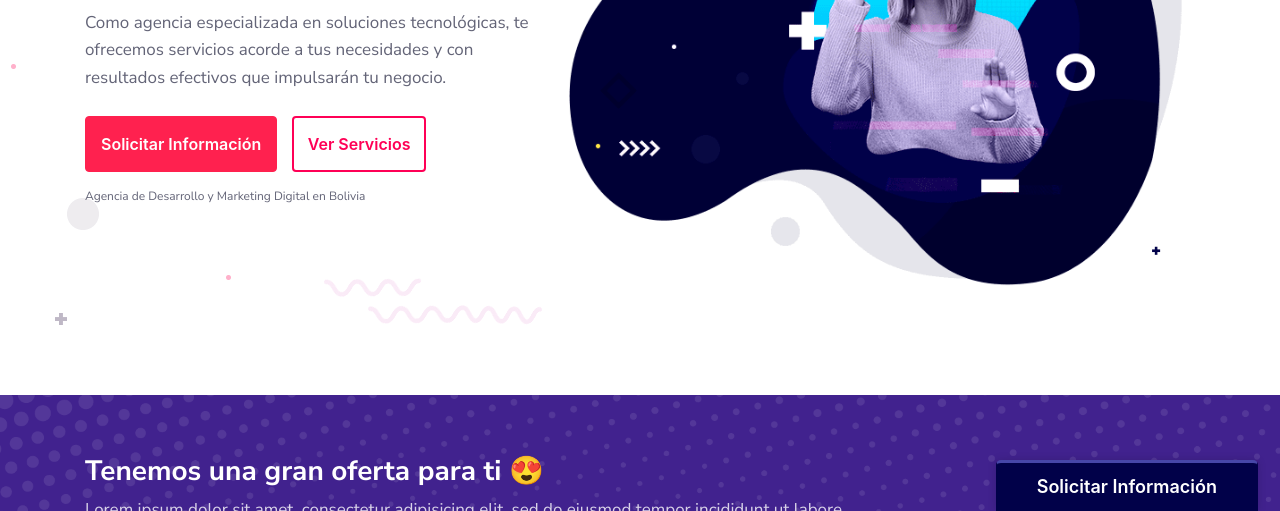
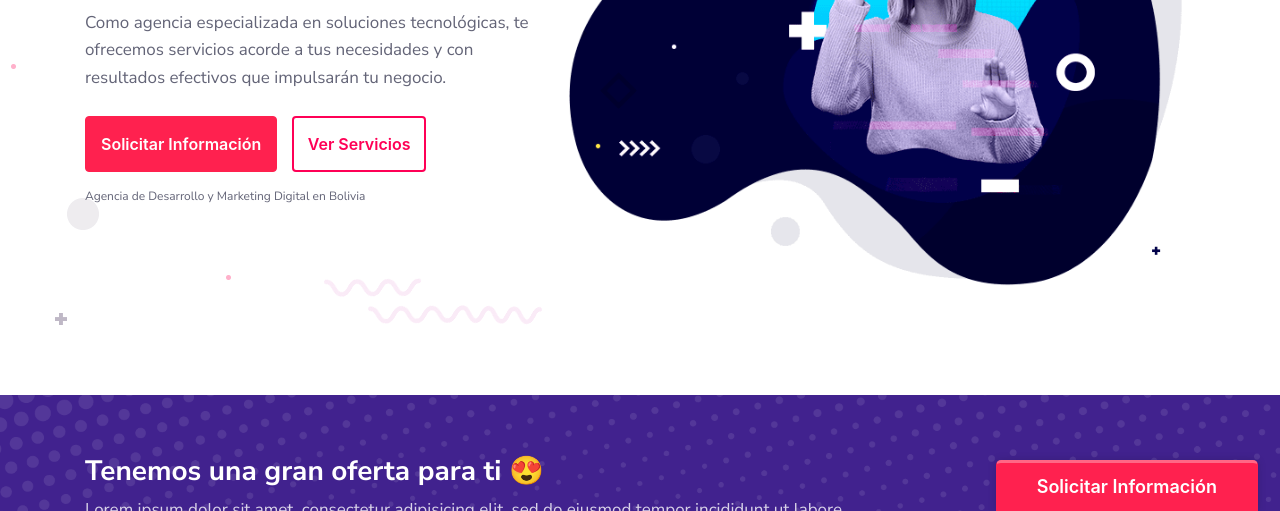
Before and after one commit to cahuayamarcial/marbot-template, a plain HTML site: page index.html in a window 1280 px wide. Shown: the part 289-800 px from the top of the page. Drawn offline with nearby package versions, Linux system fonts and the light colour scheme.

Commit message:
color button information 👾

```diff
--- a/assets/css/main.css
+++ b/assets/css/main.css
@@ -654,14 +654,14 @@ p.small-text {
     bottom: 0px;
     height: auto;
     width: auto;
-    background: #010149;
+    background: #ff214f;
     padding: 10px 40px;
     border-radius: 5px 5px 0px 0px;
     z-index: 999;
     color: #fff;
     font-weight: 600;
     font-size: 18px;
-    border-top: 3px solid #4646a9;
+    border-top: 3px solid #ff6786;
 }
 
 
```
